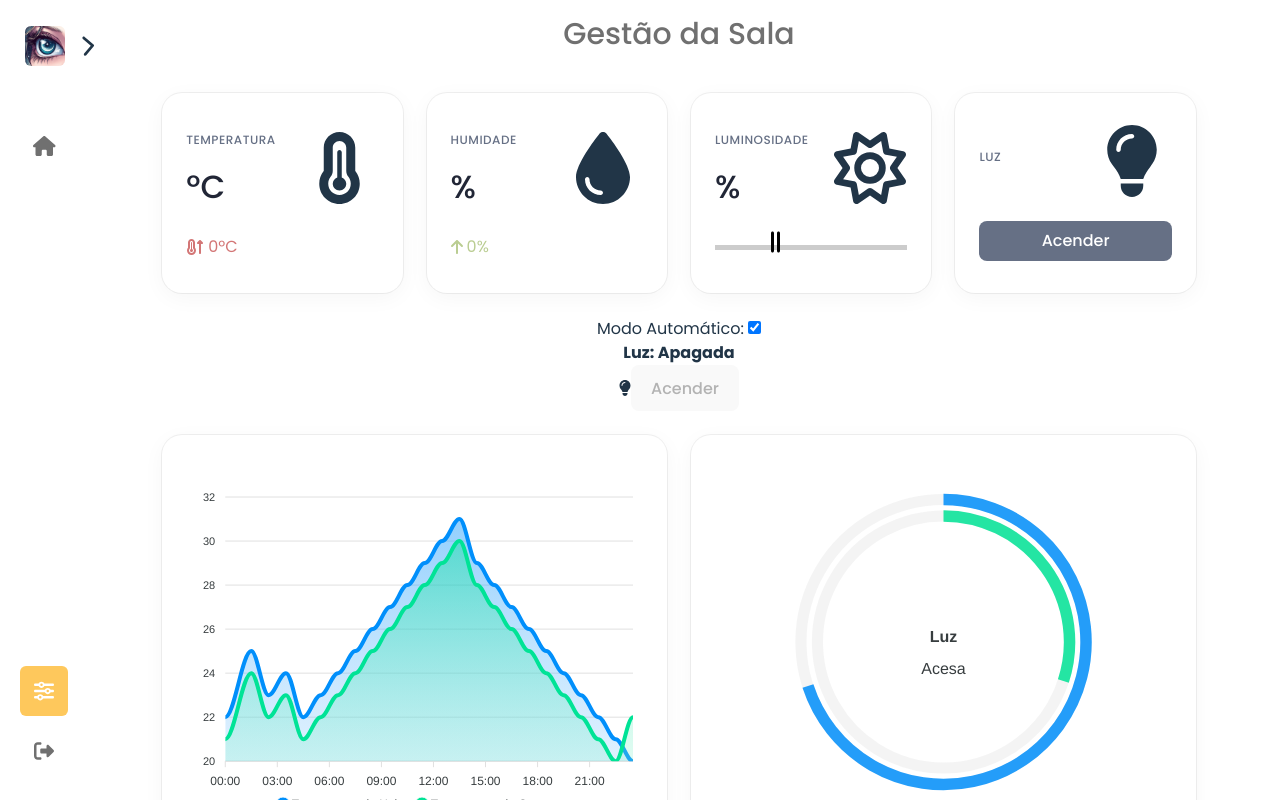
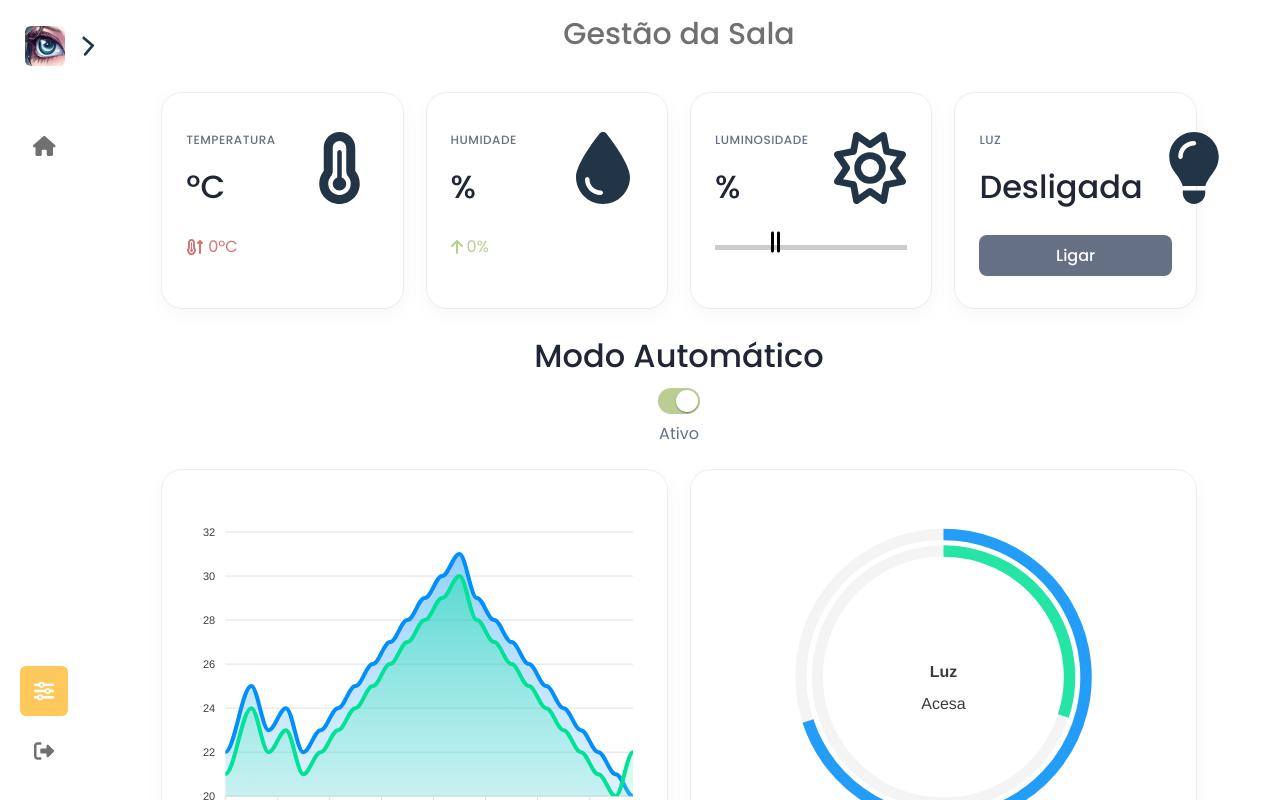
Before and after one commit to SSw4rtzz/NotiIPT-IoT, a React (Vite) app in the folder notiipt_dev/: page /gestaosala in a window 1280 px wide. Shown: the top 800 px of the page. Built offline with nearby package versions, Linux system fonts and the light colour scheme; no server answers.

Commit message:
Trocado checkbox de automatização das luzes por um switch

```diff
--- a/notiipt_dev/src/pages/GestaoSala.jsx
+++ b/notiipt_dev/src/pages/GestaoSala.jsx
@@ -15,6 +15,9 @@ import {
 import { faSun } from '@fortawesome/free-regular-svg-icons'; // Regular
 import Ipma from '../components/ipma/ipma';
 import Charts from '../components/charts/charts';
+import FormControlLabel from '@mui/material/FormControlLabel';
+import Switch from '@mui/material/Switch';
+import { styled } from '@mui/material/styles';
 
 function Gestao() {
     const [temperatura, setTemperatura] = useState(''); // Temperatura da sala
@@ -104,6 +107,59 @@ function Gestao() {
         diferencaHum = humidade - humidadeAnterior;
     }
 
+
+    // Switch
+    const IOSSwitch = styled((props) => (
+        <Switch focusVisibleClassName=".Mui-focusVisible" disableRipple {...props} />
+      ))(({ theme }) => ({
+        width: 42,
+        height: 26,
+        padding: 0,
+        '& .MuiSwitch-switchBase': {
+          padding: 0,
+          margin: 2,
+          transition: 'transform 300ms cubic-bezier(0.4, 0, 0.2, 1)', // Adiciona a transição aqui
+          '&.Mui-checked': {
+            transform: 'translateX(16px)',
+            color: '#fff',
+            '& + .MuiSwitch-track': {
+              backgroundColor: theme.palette.mode === 'dark' ? '#2ECA45' : '#BACD92;',
+              opacity: 1,
+              border: 0,
+            },
+            '&.Mui-disabled + .MuiSwitch-track': {
+              opacity: 0.5,
+            },
+          },
+          '&.Mui-focusVisible .MuiSwitch-thumb': {
+            color: '#33cf4d',
+            border: '6px solid #fff',
+          },
+          '&.Mui-disabled .MuiSwitch-thumb': {
+            color:
+              theme.palette.mode === 'light'
+                ? theme.palette.grey[100]
+                : theme.palette.grey[600],
+          },
+          '&.Mui-disabled + .MuiSwitch-track': {
+            opacity: theme.palette.mode === 'light' ? 0.7 : 0.3,
+          },
+        },
+        '& .MuiSwitch-thumb': {
+          boxSizing: 'border-box',
+          width: 22,
+          height: 22,
+        },
+        '& .MuiSwitch-track': {
+          borderRadius: 26 / 2,
+          backgroundColor: theme.palette.mode === 'light' ? '#E9E9EA' : '#39393D',
+          opacity: 1,
+          transition: theme.transitions.create(['background-color'], {
+            duration: 500,
+          }),
+        },
+      }));
+
     return (
         <div className='home'>
             <section className="titulo">
@@ -176,52 +232,47 @@ function Gestao() {
                         </div> {/* TODO Barra de luminosidade */}
                     </div>
                 </div>
-                {luz === 'true' ? (
+                {luz === 'Ligada' ? (
                     <div className='card-GS'>
                         <div className="card-GS-container">
                             <div className="card-GS-container-text">
                                 <span className="card-GS-titulo">Luz</span>
-                                <h4 className="card-GS-dados">Acesa</h4> {/* Mostra estado da luz da sala */}
+                                <h4 className="card-GS-dados">Ligada</h4> {/* Mostra estado da luz da sala */}
                             </div>
-                            <i className='card-GS-icon'><FontAwesomeIcon icon={faLightbulb} style={{ color: "#F6F193" }} /></i>
+                            <i className='card-GS-icon'><FontAwesomeIcon icon={faLightbulb} style={{ color: "#ffd42b" }} /></i>
                         </div>
-                        <span className="card-GS-btn">Apagar</span>
+                        <button className="card-GS-btn" onClick={() => handleLuzControl('desligar')} disabled={autoMode}>Desligar</button>
                     </div>
                 ) : (
                     <div className='card-GS'>
                         <div className="card-GS-container">
                             <div className="card-GS-container-text">
                                 <span className="card-GS-titulo">Luz</span>
-                                <h4 className="card-GS-dados">{luz}</h4> {/* Mostra estado da luz da sala */}
+                                {luz === 'ligar' ? (
+                                    <h4 className="card-GS-dados">A ligar</h4>
+                                ) : luz === 'desligar' ?(
+                                    <h4 className="card-GS-dados-light">A desligar</h4>
+                                ) : (
+                                    <h4 className="card-GS-dados">Desligada</h4>
+                                )}
                             </div>
                             <i className='card-GS-icon'><FontAwesomeIcon icon={faLightbulb} /></i>
                         </div>
-                        <span className="card-GS-btn">Acender</span>
+
+                        <button className="card-GS-btn" onClick={() => handleLuzControl('ligar')} disabled={autoMode}>Ligar</button>
                     </div>
                 )}
+            </section>
 
-                <div>
-                    <div>
-                        <label>
-                            Modo Automático: {luzState}
-                            <input type="checkbox" checked={autoMode} onChange={handleAutoModeToggle} />
-                        </label>
-                    </div>
-                    {luz === 'Ligada' ? (
-                        <div>
-                            <h4>Luz: Acesa</h4>
-                            <FontAwesomeIcon icon={faLightbulb} style={{ color: "#ffd42b" }} />
-                            <button onClick={() => handleLuzControl('desligar')} disabled={autoMode}>Desligar</button>
-                        </div>
-                    ) : (
-                        <div>
-                            <h4>Luz: Apagada</h4>
-                            <FontAwesomeIcon icon={faLightbulb} />
-                            <button onClick={() => handleLuzControl('ligar')} disabled={autoMode}>Acender</button>
-                        </div>
-                    )}
-                </div>
-            </section>
+            <h4 className='titulo-switch'>Modo Automático</h4>
+
+            <FormControlLabel
+                sx={{ m: 0 }}
+                control={<IOSSwitch sx={{ m: 1 }} checked={autoMode} onChange={handleAutoModeToggle} />}
+            />
+            <div className='estado-switch'> {`${autoMode ? 'Ativo' : 'Desligado'}`}</div>
+
+
             <section className="grid-GS">
                 <Charts />
             </section>
--- a/notiipt_dev/src/styles/style.css
+++ b/notiipt_dev/src/styles/style.css
@@ -73,6 +73,29 @@
     font-weight: 500;
     margin: 0px;
     text-align: left;
+}
+
+.card-GS-dados-light {
+    color: #212636; /* TODO Adaptar ao darkmode */
+    font-size: 1.4em;
+    font-weight: 500;
+    margin: 0px;
+    text-align: left;
+}
+
+.titulo-switch {
+    color: #212636; /* TODO Adaptar ao darkmode */
+    font-size: 2em;
+    font-weight: 500;
+    margin: 0px;
+    text-align: center;
+}
+
+.estado-switch {
+    color: #667085; /* TODO Adaptar ao darkmode */
+    font-size: 1em;
+    margin: 0px;
+    text-align: center;
 }
 
 .card-GS-barra {
```
Also changed, not shown: 1 other file (tests, documents, lock files or other folders).
